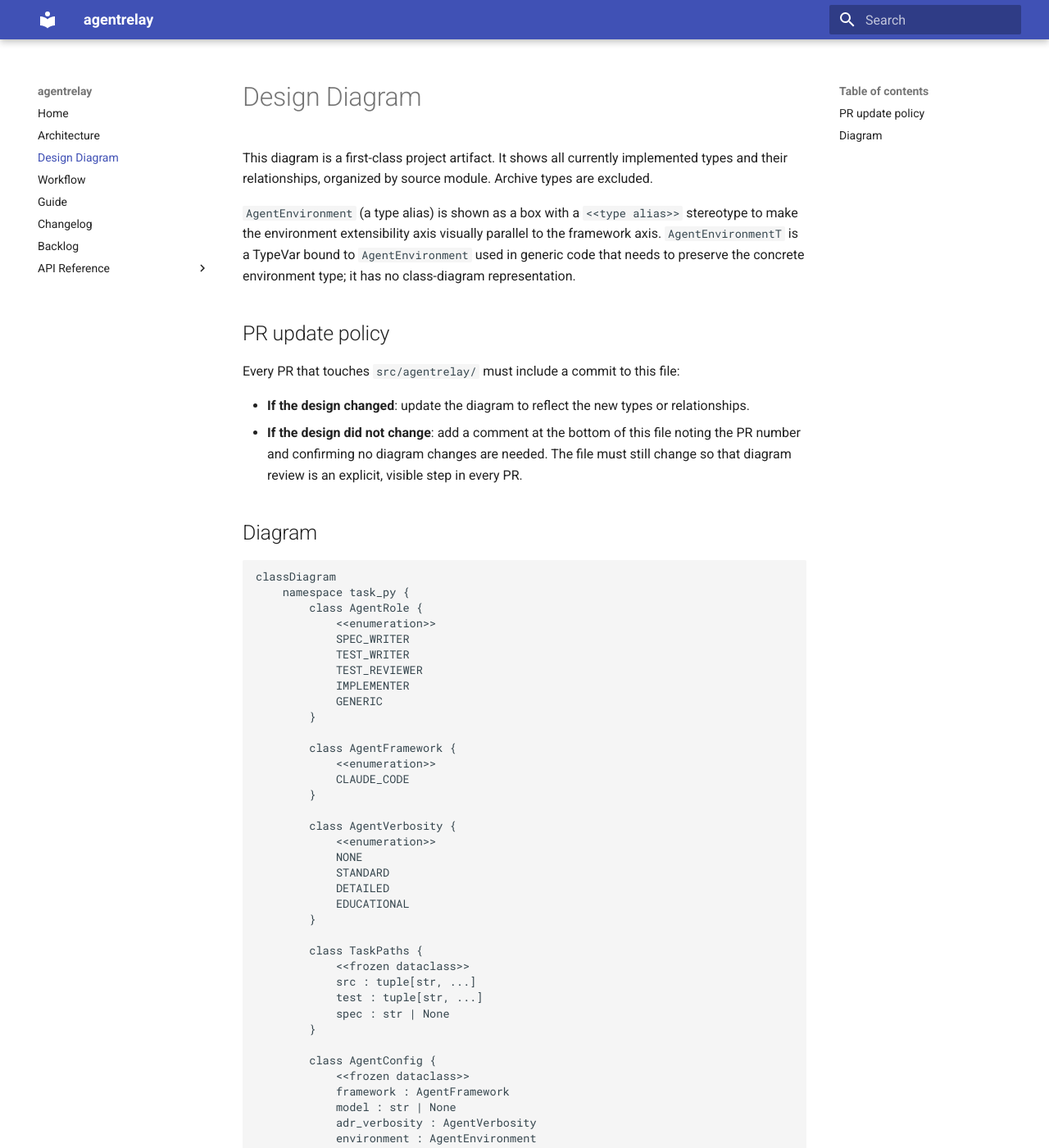
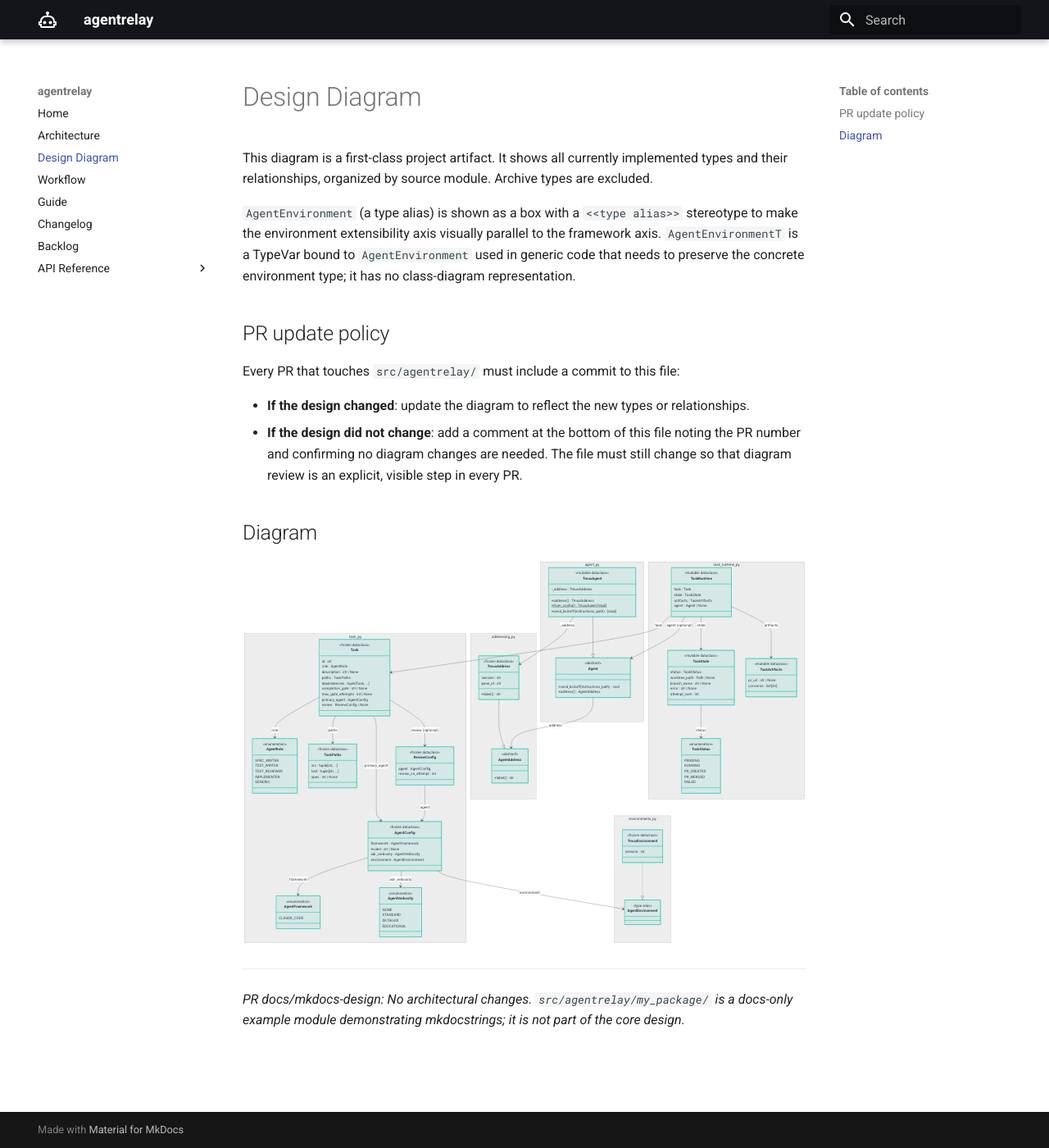
Before and after one commit to duanegoodner/agentrelay, an MkDocs documentation site: the page built from docs/DIAGRAM.md, in a window 1280 px wide and 1400 px high. Shown: the whole window at 82% size. Built offline with MkDocs 1.6.1 and Material for MkDocs 9.7.7, drawn with Linux system fonts in a browser that asks for light colours; some of the changed text lies outside the part shown.

Commit message:
docs: polish MkDocs site design with Material theme and mkdocstrings
- Material theme with black/teal palette and robot-outline logo
- Mermaid rendering via pymdownx.superfences custom fence
- Scoped monospace font for API page headings via hook + CSS :has()
- API nav labels use full import paths; show_root_heading disabled to
  avoid duplicate headings
- Example my_package demonstrating subpackage API doc nesting
- DIAGRAM.md: note confirming no architectural changes in this PR

Co-Authored-By: Claude Sonnet 4.6 <noreply@anthropic.com>

````diff
--- a/docs/DIAGRAM.md
+++ b/docs/DIAGRAM.md
@@ -173,3 +173,8 @@ classDiagram
     TaskRuntime --> TaskArtifacts : artifacts
     TaskRuntime --> Agent : agent (optional)
 ```
+
+---
+
+*PR docs/mkdocs-design: No architectural changes. `src/agentrelay/my_package/` is a
+docs-only example module demonstrating mkdocstrings; it is not part of the core design.*
--- a/docs/api/agent.md
+++ b/docs/api/agent.md
@@ -1,5 +1,2 @@
-# Agent
-
-Agent class: live running instance of a task executor.
 
 ::: agentrelay.agent
--- a/docs/api/environments.md
+++ b/docs/api/environments.md
@@ -1,5 +1,3 @@
-# Environments
 
-Agent execution environment types and configuration.
 
 ::: agentrelay.environments
--- /dev/null
+++ b/docs/stylesheets/extra.css
@@ -0,0 +1,4 @@
+/* Use code font for page titles on API pages only */
+.md-content__inner:has(.api-page) h1 {
+    font-family: var(--md-code-font-family);
+}
--- a/mkdocs.yml
+++ b/mkdocs.yml
@@ -5,6 +5,24 @@ docs_dir: docs
 
 theme:
   name: material
+  palette:
+    primary: black
+    accent: teal
+  icon:
+    logo: material/robot-outline
+
+extra_css:
+  - stylesheets/extra.css
+
+hooks:
+  - hooks.py
+
+markdown_extensions:
+  - pymdownx.superfences:
+      custom_fences:
+        - name: mermaid
+          class: mermaid
+          format: !!python/name:pymdownx.superfences.fence_code_format
 
 plugins:
   - search
@@ -15,7 +33,8 @@ plugins:
           options:
             docstring_style: google
             show_source: true
-            show_root_heading: true
+            show_root_heading: false
+            show_root_full_path: true
             members_order: source
 
 nav:
@@ -27,7 +46,9 @@ nav:
   - Changelog: HISTORY.md
   - Backlog: BACKLOG.md
   - API Reference:
-    - Task: api/task.md
-    - Environments: api/environments.md
-    - Task Runtime: api/task_runtime.md
-    - Agent: api/agent.md
+    - agentrelay.task: api/task.md
+    - agentrelay.environments: api/environments.md
+    - agentrelay.task_runtime: api/task_runtime.md
+    - agentrelay.agent: api/agent.md
+    - my_package:
+      - agentrelay.my_package.my_module: api/my_package/my_module.md
````
Also changed, not shown: docs/api/my_package/my_module.md (added, +4 -0 lines), docs/api/task.md (+0 -2 lines), docs/api/task_runtime.md (+0 -2 lines), hooks.py (added, +8 -0 lines), 2 other files.
